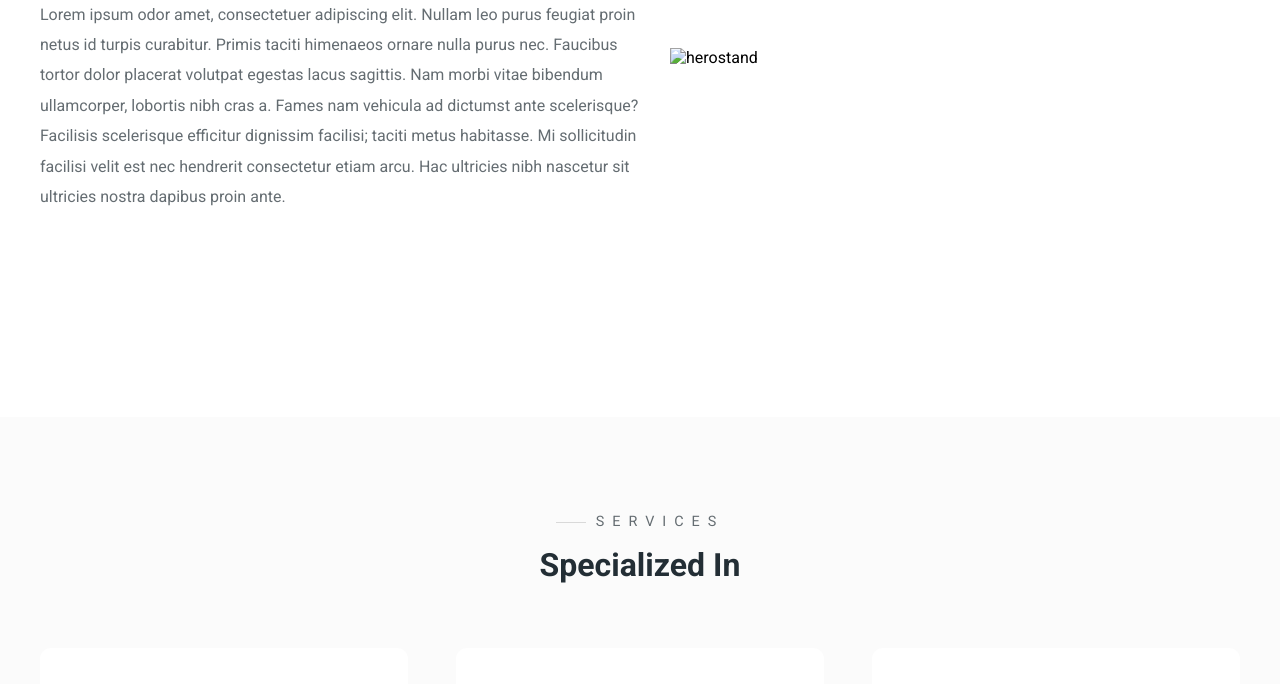
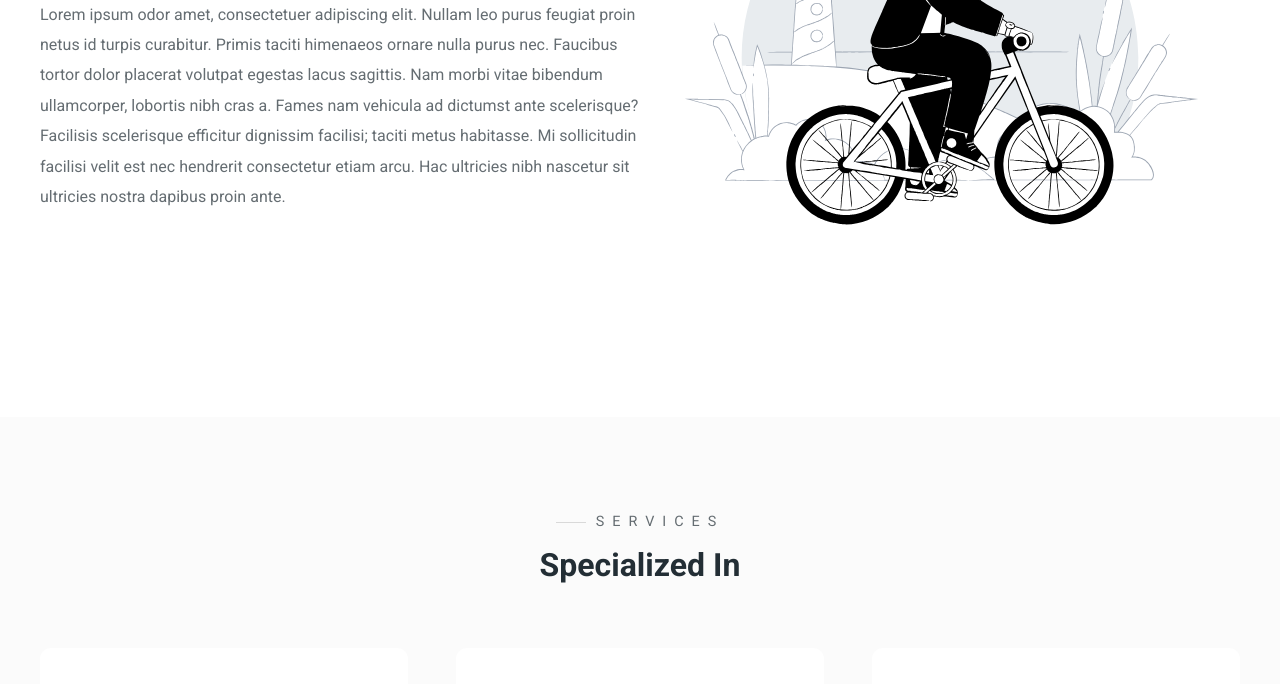
Before and after one commit to RenVoO/Portofolio-Website-, a plain HTML site: page index.html in a window 1280 px wide. Shown: the part 416-1100 px from the top of the page. Drawn offline with Linux system fonts and the light colour scheme.

Commit message:
update gambar

```diff
--- a/index.html
+++ b/index.html
@@ -47,7 +47,7 @@
         </p>
       </div>
       <div class="hero-right">
-        <img src="Image/hero.svg" alt="herostand">
+        <img src="hero.svg" alt="herostand">
       </div>
     </section>
   </div>
```
